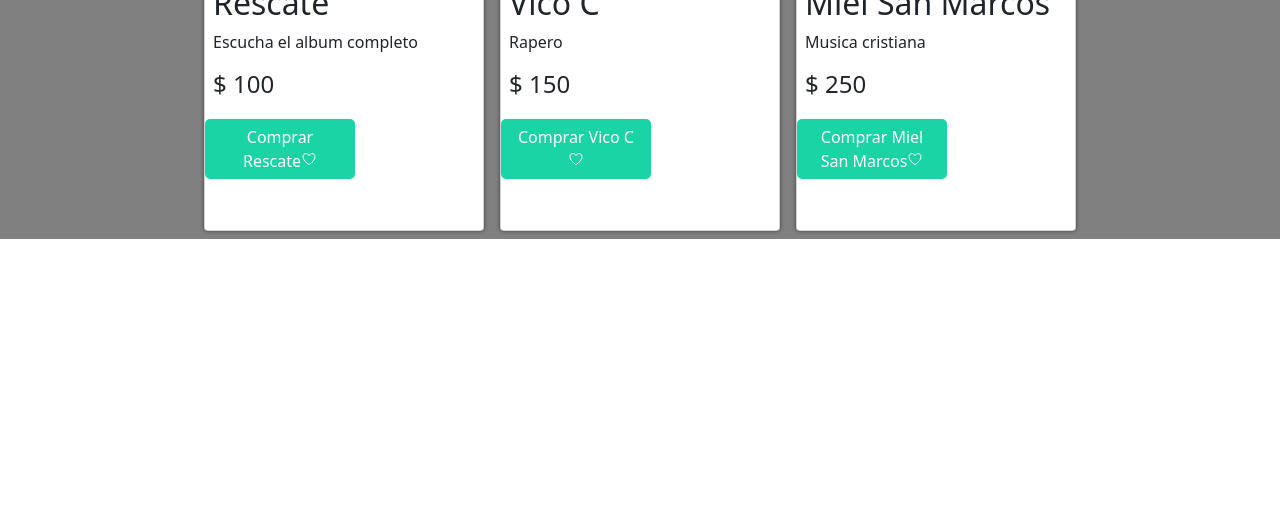
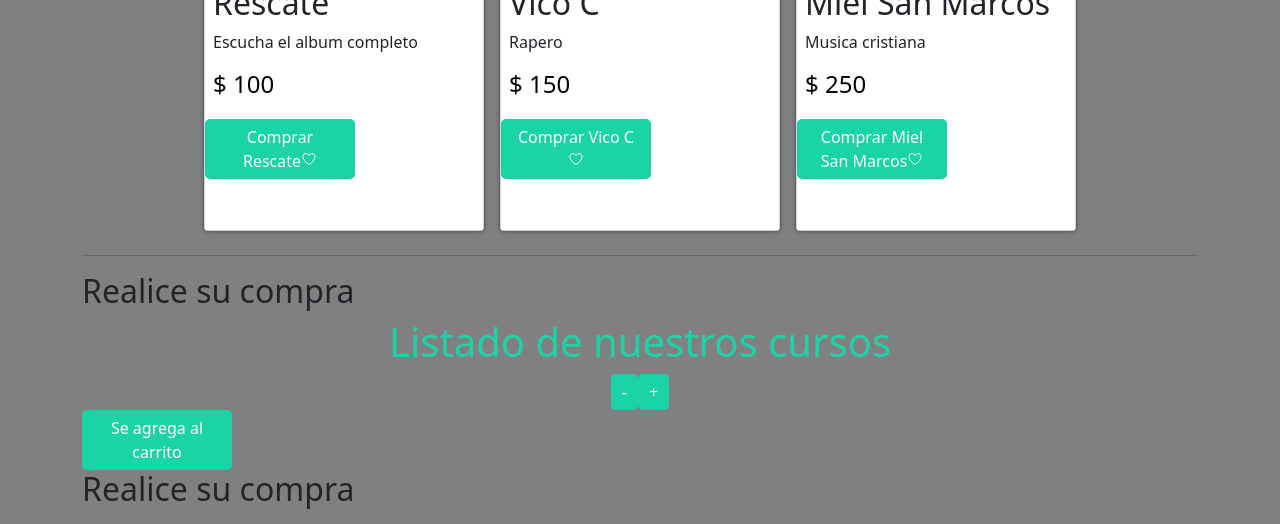
Before and after one commit to pabloperez293/34765React, a React (Create React App) app: page / in a window 1280 px wide. Shown: the part 398-922 px from the top of the page. Before the commit the page ends 800 px from the top, so only its background shows below. Built offline with nearby package versions, Linux system fonts and the light colour scheme.

Commit message:
Se agrega componentes y map

```diff
--- a/src/components/Card/Card.jsx
+++ b/src/components/Card/Card.jsx
@@ -33,12 +33,14 @@
     <>
       <div onClick={ handleCardClick} className="card m-2" style={cardStyles}>
         <div className="card-img">
-          <img src={props.img} alt=""></img>
+          <img style={imgStyle} src={props.img} alt={props.title}></img>
         </div>
         <div className="card-detail">
           <h2>{props.title}</h2>
           <p>{props.detail}</p>
-          <h4>$ {props.price}</h4>
+          <h4 style={ priceStyle }>
+          {props.offer ? <p>oferton</p>: <></>} $ {props.price }
+          </h4>
         </div>
 
         <Button otraprop="otraprop">{`Comprar ${props.title}`}
--- /dev/null
+++ b/src/components/ItemCount/ItemCount.jsx
@@ -0,0 +1,26 @@
+import React, { useState } from 'react'
+import FlexWrapper from '../FlexWrapper/FlexWrapper'
+import Button from '../Button/Button'
+
+export default function ItemCount({ stock , inital , text}){
+    const [ count, setCount] = useState(inital)
+
+    function handleSubstract(){
+       if( count > 1 ) setCount ( count - 1 )
+    }
+    function handleAdd(){
+       if ( count < 10 )  setCount ( count + 1 )
+    }
+
+    return (
+        <div>
+            <h2> Realice su compra</h2>
+            <FlexWrapper>
+            <Button onClick={ handleSubstract }> - </Button>
+            <strong> { count }</strong>
+            <Button onClick={ handleAdd }> + </Button>
+            </FlexWrapper>
+            <Button> { text }</Button>
+        </div>
+    )
+}
--- a/src/components/ItemListContainer/ItemList.jsx
+++ b/src/components/ItemListContainer/ItemList.jsx
@@ -2,13 +2,15 @@
 import Card from "../Card/Card";
 import FlexWrapper from "../FlexWrapper/FlexWrapper"
 
-function ItemList(props) {
+function ItemList( props ) {
   return <>
 <FlexWrapper>
 {/* Se coloca el map para que cuente la data y lo rellenamos con las props los elementos */}
     { props.songList.map( (temas)  => {
 return(
     <Card
+    id={temas.id}
+    key={temas.id}
     title={temas.title}
     img={temas.img}
     price={temas.price}
@@ -22,4 +24,4 @@
   </>
 }
 
-export default ItemList
+export default ItemList;
--- a/src/components/ItemListContainer/ItemListContainer.jsx
+++ b/src/components/ItemListContainer/ItemListContainer.jsx
@@ -2,10 +2,11 @@
 import "./itemlistcontainer.css"
 import { getAlbums } from "../mockApi/mockApi"
 import ItemList from "./ItemList";
+import ItemCount from "../ItemCount/ItemCount";
 
 
 function ItemListContainer(props) {
-  const [ songList, setSongList ] = useState([]);
+  const [ songList , setSongList ] = useState([]);
 
 // Controlo con el useefect lo que pido.
   useEffect( () =>{
@@ -16,10 +17,14 @@
 )
   return (
     <div className="container">
-      <h2> title</h2>
-    <ItemList songList={songList} />
+    <h2> title</h2>
+    <ItemList songList={ songList } />
+    <hr/>
+
+    <ItemCount text={"Se agrega al carrito "} initial={1} stock={5}/>
+    <ItemCount text={"Se agrega al carrito2 "} initial={4} stock={10}/>
+
     </div>
   );
 }
-
 export default ItemListContainer;
--- a/src/components/Navbar/Navbar.jsx
+++ b/src/components/Navbar/Navbar.jsx
@@ -1,5 +1,3 @@
-/* eslint-disable jsx-a11y/alt-text */
-/* eslint-disable react/jsx-no-comment-textnodes */
 import React from "react";
 import { Link } from "react-router-dom"
 
--- a/src/components/mockApi/mockApi.js
+++ b/src/components/mockApi/mockApi.js
@@ -31,6 +31,6 @@
 
 export function getAlbums() {
     return new Promise( (res) =>{
-        setTimeout( () => res(data),3000 )
+        setTimeout( () => res(data), 2000 )
     })
 }
```
